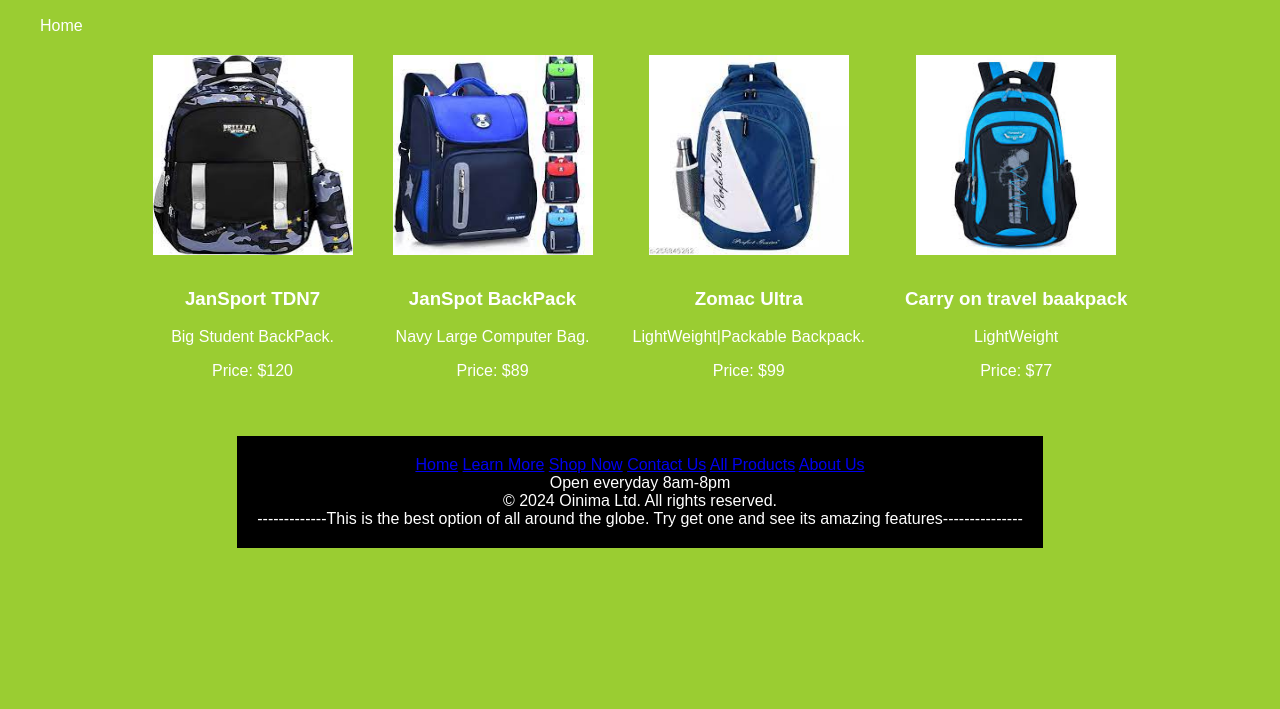
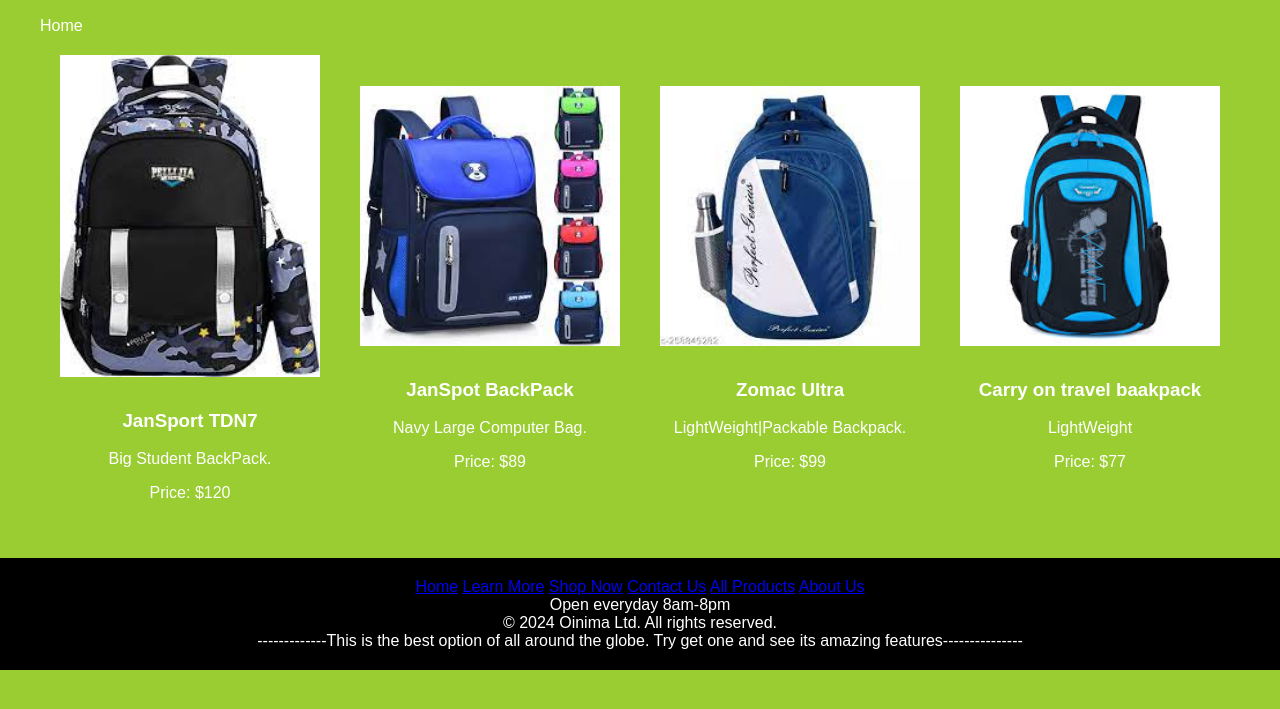
Before and after one commit to Oinima/bag, a plain HTML site: page index.html in a window 1280 px wide. Shown: the part 51-760 px from the top of the page. Drawn offline with Linux system fonts and the light colour scheme.

Commit message:
Update index.html

```diff
--- a/index.html
+++ b/index.html
@@ -4,7 +4,7 @@
     <meta charset="UTF-8">
     <meta name="viewport" content="width=device-width, initial-scale=1.0">
     <title>Online Marketing System - Bag</title>
-    <style>
+   <style>
         body {
             background-color: yellowgreen;
             font-family: Arial, sans-serif;
@@ -13,6 +13,7 @@
             display: flex;
             flex-direction: column;
             align-items: center;
+            min-height: 100vh; /* Ensures the body takes at least the height of the viewport */
         }
         .container {
             max-width: 1200px;
@@ -40,6 +41,7 @@
         }
         .products {
             display: flex;
+            flex-wrap: wrap; /* Allow products to wrap to next line if there's not enough space */
             justify-content: center;
             align-items: center;
             margin-bottom: 20px;
@@ -48,16 +50,21 @@
             text-align: center;
             margin: 0 20px;
             color: white;
+            flex: 1; /* Makes each product take equal space in the container */
+            max-width: 300px; /* Limit the width of each product */
         }
         .product img {
-            width: 200px;
-            height: 200px;
+            width: 100%; /* Makes sure the image fills the container */
+            height: auto; /* Ensures the image aspect ratio is maintained */
             margin-bottom: 10px;
         }
         .footer {
             text-align: center;
             color: white;
             padding: 20px;
+            width: 100%;
+            background-color: black;
+            flex-shrink: 0; /* Prevents the footer from shrinking */
         }
     </style>
 </head>
```
